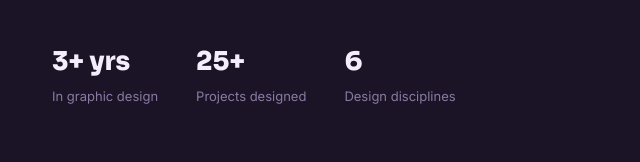
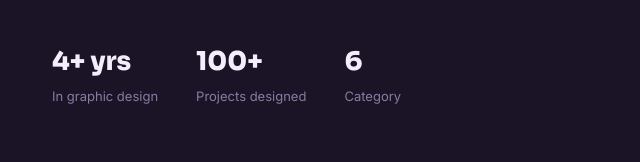
Before and after one commit to luffysama9690-ui/arkar-myo-portfolio, a website: page index.html in a window 1280 px wide. Shown: the part 790-952 px from the top of the page, 0-640 px from the left. Drawn offline with Linux system fonts and the light colour scheme; no server answers.

Commit message:
Update hero stats copy (4+ yrs, 100+, Category) and add admin link in footer

```diff
--- a/index.html
+++ b/index.html
@@ -34,9 +34,9 @@
         <a href="#contact" class="btn btn-ghost">Start a project</a>
       </div>
       <div class="hero-stats">
-        <div class="stat"><b>3+ yrs</b><span>In graphic design</span></div>
-        <div class="stat"><b>25+</b><span>Projects designed</span></div>
-        <div class="stat"><b>6</b><span>Design disciplines</span></div>
+        <div class="stat"><b>4+ yrs</b><span>In graphic design</span></div>
+        <div class="stat"><b>100+</b><span>Projects designed</span></div>
+        <div class="stat"><b>6</b><span>Category</span></div>
       </div>
     </div>
     <div class="hero-photo">
@@ -108,6 +108,7 @@
       <a href="#">Facebook</a>
       <a href="#">YouTube</a>
       <a href="#">TikTok</a>
+      <a href="admin.html" style="opacity:0.55;">Admin</a>
     </div>
   </div>
 </footer>
```
